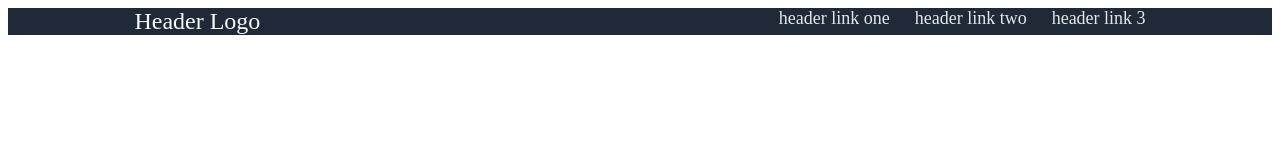
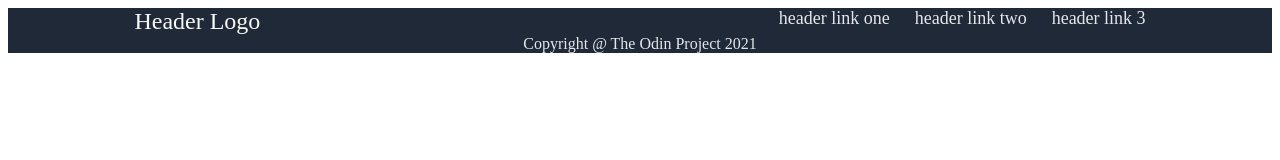
Before and after one commit to Sushruthvi/LandingPage, a plain HTML site: page index.html in a window 1280 px wide. Drawn offline with Linux system fonts and the light colour scheme.

Commit message:
make the footer

```diff
--- a/index.css
+++ b/index.css
@@ -27,3 +27,10 @@
     display: flex;
     gap:25px
 }
+
+.footer{
+    background-color: #1f2937;
+    color: #e5e7eb;
+    display:flex;
+    justify-content: center;
+}
--- a/index.html
+++ b/index.html
@@ -21,13 +21,13 @@
             <a>header link 3</a>
         </div>
         </div>
-
     </div>
     <div class="part2">
-
     </div>
     <div class="part3"></div>
-    <div class="footer"></div>
+    <div class="footer">
+        Copyright @ The Odin Project 2021
+    </div>
     </div>
 </body>
 </html>
```
